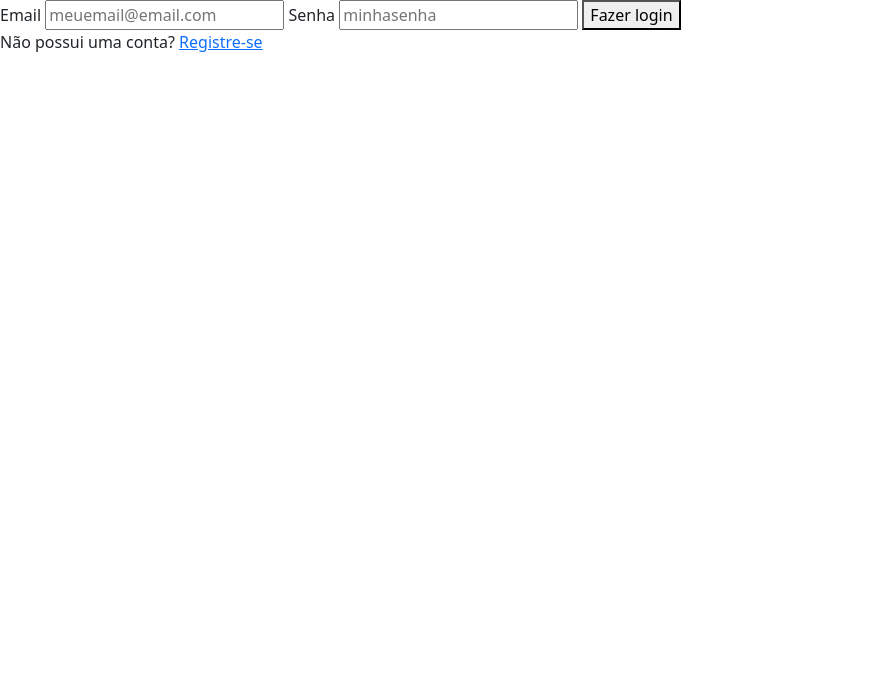
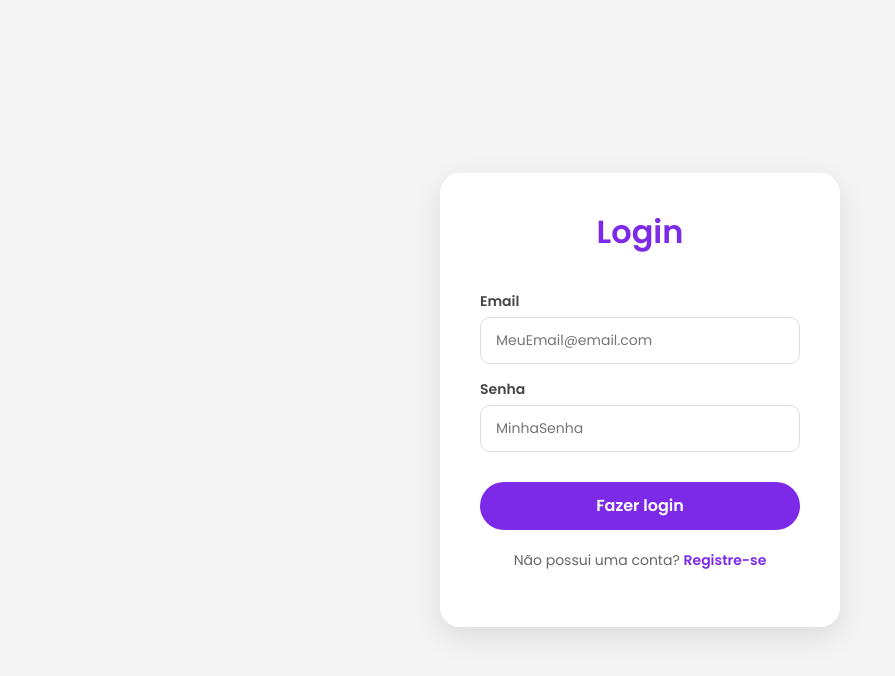
Before and after one commit to werlleyBarros/FaculdadeAPS-webFrontEnd, a plain HTML site: page client/index.html in a window 1280 px wide. Shown: the whole page, without its empty margins (0-895 px from the left). Drawn offline with nearby package versions, Linux system fonts and the light colour scheme.

Commit message:
atualização front end

```diff
--- a/client/index.html
+++ b/client/index.html
@@ -5,18 +5,21 @@
     <meta name="viewport" content="width=device-width, initial-scale=1.0">
     <link href="https://cdn.jsdelivr.net/npm/bootstrap@5.3.8/dist/css/bootstrap.min.css" rel="stylesheet" integrity="sha384-sRIl4kxILFvY47J16cr9ZwB07vP4J8+LH7qKQnuqkuIAvNWLzeN8tE5YBujZqJLB" crossorigin="anonymous">
     <title>To-do-list</title>
+    <link rel="stylesheet" href="style.css">
 </head>
 <body>
     <form id="formularioLogin">
+        <h2>Login</h2>
         <label for="emailImput">Email</label>
-        <input type="email" name="emailImput" id="emailImput" placeholder="meuemail@email.com">
+        <input type="email" name="emailInput" id="emailInput" placeholder="MeuEmail@email.com">
         <label for="senhaImput">Senha</label>
-        <input type="password" name="senhaImput" id="senhaImput" placeholder="minhasenha">
+        <input type="password" name="senhaInput" id="senhaInput" placeholder="MinhaSenha">
         <button type="button" onclick="login()">Fazer login</button>
+        <p>
+        Não possui uma conta? <a href="cadastro.html">Registre-se</a>
+        </p>
     </form>
-    <p>
-        Não possui uma conta? <a href="cadastro.html">Registre-se</a>
-    </p>
+
 </body>
 <script src="script.js"></script>
 </html>
--- a/client/script.js
+++ b/client/script.js
@@ -1,11 +1,11 @@
-const baseUrl = "https://verbose-fishstick-v6jjqpv7ppxgcpjx9-8000.app.github.dev";
+const baseUrl = "https://expert-goldfish-v6qrg77w64x5hp7vj-8000.app.github.dev";
 
 async function Cadastro() {
 
     const url = baseUrl + "/auth/signup"
     const nome = document.getElementById("nomeInput").value;
-    const email = document.getElementById("emailImput").value;
-    const senha = document.getElementById("senhaImput").value;
+    const email = document.getElementById("emailInput").value;
+    const senha = document.getElementById("senhaInput").value;
 
     const payLoad = {
         name: nome,
@@ -40,8 +40,8 @@ async function Cadastro() {
 
 async function login(){
     const url = baseUrl + "/auth/login"
-    const email = document.getElementById("emailImput").value;
-    const senha = document.getElementById("senhaImput").value;
+    const email = document.getElementById("emailInput").value;
+    const senha = document.getElementById("senhaInput").value;
 
     const payLoad = {
         email: email,
--- /dev/null
+++ b/client/style.css
@@ -0,0 +1,101 @@
+/* style.css - Serve para Login e Cadastro */
+
+@import url('https://fonts.googleapis.com/css2?family=Poppins:wght@300;400;600&display=swap');
+
+/* Configuração Geral da Página */
+body {
+    font-family: 'Poppins', sans-serif;
+    background-color: #f4f4f4;
+    display: flex;
+    align-items: center;
+    justify-content: center;
+    height: 100vh;
+    margin: 0;
+}
+
+/* AQUI ESTÁ O TRUQUE:
+   A vírgula diz para aplicar esse estilo no Login E no Cadastro
+*/
+#formularioLogin,
+#formularioCadastro {
+    background-color: white;
+    width: 100%;
+    max-width: 400px; /* Tamanho máximo bom para ambos */
+    padding: 40px;
+    border-radius: 20px;
+    box-shadow: 0 10px 30px rgba(0,0,0,0.1);
+    display: flex;
+    flex-direction: column;
+}
+
+/* Estilo dos Textos (Labels) */
+label {
+    font-weight: 600;
+    color: #444;
+    margin-bottom: 5px;
+    margin-top: 15px;
+    font-size: 14px;
+}
+
+/* Inputs (Serve para texto, email e senha) */
+input {
+    width: 100%;
+    padding: 12px 15px;
+    border: 1px solid #ddd;
+    border-radius: 10px;
+    background-color: #fff;
+    outline: none;
+    font-size: 14px;
+    box-sizing: border-box;
+    transition: all 0.3s;
+}
+
+input:focus {
+    border-color: #7D2AE8;
+    box-shadow: 0 0 0 3px rgba(125, 42, 232, 0.1);
+}
+
+/* Botão Roxo (Serve para ambos) */
+button {
+    background-color: #7D2AE8;
+    color: white;
+    border: none;
+    padding: 12px;
+    border-radius: 50px;
+    font-size: 16px;
+    font-weight: bold;
+    cursor: pointer;
+    margin-top: 30px;
+    transition: background 0.3s;
+    width: 100%;
+}
+
+button:hover {
+    background-color: #5f1eb5;
+}
+
+/* Links e textos extras */
+p {
+    margin-top: 20px;
+    font-size: 14px;
+    color: #666;
+    text-align: center; /* Centraliza o texto "Não possui conta?" */
+}
+
+a {
+    color: #7D2AE8;
+    text-decoration: none;
+    font-weight: bold;
+}
+
+a:hover {
+    text-decoration: underline;
+}
+
+h2{
+    text-align: center;
+    color: #7D2AE8;
+    margin-top: 0;
+    margin-bottom: 25px;
+    font-weight: 700;
+}
--- /dev/null
+++ b/client/tarefas.css
@@ -0,0 +1,102 @@
+/* css/tarefas.css */
+
+/* 1. O CORPO DA PÁGINA */
+body {
+    display: flex;
+    flex-direction: column; /* Garante que as coisas fiquem uma EMBAIXO da outra */
+    align-items: center;    /* Centraliza tudo horizontalmente */
+    min-height: 100vh;
+    padding: 20px;
+    background-color: #f4f4f4;
+    overflow-x: hidden; /* Evita rolagem lateral indesejada */
+}
+
+/* 2. O BOTÃO "CRIAR TAREFA" (Topo) */
+/* O seletor body > button pega o botão que está solto no HTML */
+body > button {
+    margin-top: 20px;
+    margin-bottom: 30px;
+    width: 100%;
+    max-width: 300px; /* Limita a largura para não ficar gigante */
+    /* Mantém o estilo roxo do style.css principal */
+}
+
+/* 3. O FORMULÁRIO (Abaixo do botão) */
+.formularioTasks {
+    width: 100%;
+    max-width: 500px;
+    background: white;
+    padding: 30px;
+    border-radius: 20px;
+    box-shadow: 0 10px 30px rgba(0,0,0,0.1);
+    margin-bottom: 40px; /* Espaço entre o form e as tarefas */
+
+    /* O JS controla o display: none/block, aqui controlamos o visual */
+}
+
+/* 4. O CONTAINER DAS TAREFAS (A área dos quadrados vermelhos) */
+.tarefasContainer {
+    width: 100%;
+    max-width: 1200px; /* Largura máxima da grade */
+
+    display: grid;
+    /* AQUI ESTÁ A MÁGICA DOS QUADRADOS: */
+    /* Cria colunas automáticas de no mínimo 300px */
+    grid-template-columns: repeat(auto-fill, minmax(300px, 1fr));
+    gap: 20px; /* Espaço entre os quadrados */
+
+    justify-content: center;
+}
+
+/* 5. O CARD DA TAREFA (O quadrado em si) */
+.tarefa-card {
+    background: white;
+    padding: 20px;
+    border-radius: 15px;
+    box-shadow: 0 5px 15px rgba(0,0,0,0.05);
+    border-top: 5px solid #7D2AE8; /* Detalhe roxo no topo do card */
+    display: flex;
+    flex-direction: column;
+    justify-content: space-between;
+    min-height: 200px; /* Altura mínima para ficarem quadrados bonitos */
+    transition: transform 0.3s;
+}
+
+.tarefa-card:hover {
+    transform: translateY(-5px); /* Efeito de flutuar ao passar o mouse */
+}
+
+.tarefa-card h3 {
+    color: #333;
+    font-size: 1.2rem;
+    margin-bottom: 10px;
+}
+
+.tarefa-card p {
+    color: #666;
+    font-size: 0.9rem;
+    flex-grow: 1; /* Faz o texto ocupar o espaço vazio */
+}
+
+.tarefa-card .prazo {
+    font-size: 0.8rem;
+    color: #999;
+    margin-bottom: 15px;
+    font-weight: bold;
+}
+
+/* Botões de dentro do Card */
+.acoes-card {
+    display: flex;
+    gap: 10px;
+}
+
+.acoes-card button {
+    margin-top: 0; /* Remove margem antiga */
+    font-size: 0.9rem;
+    padding: 8px;
+    border-radius: 8px;
+}
+
+.btn-editar { background-color: #ffc107; color: #333; }
+.btn-deletar { background-color: #ff4d4d; color: white; }
```
Also changed, not shown: client/cadastro.html (+4 -2 lines), client/tarefas.html (+3 -0 lines).
